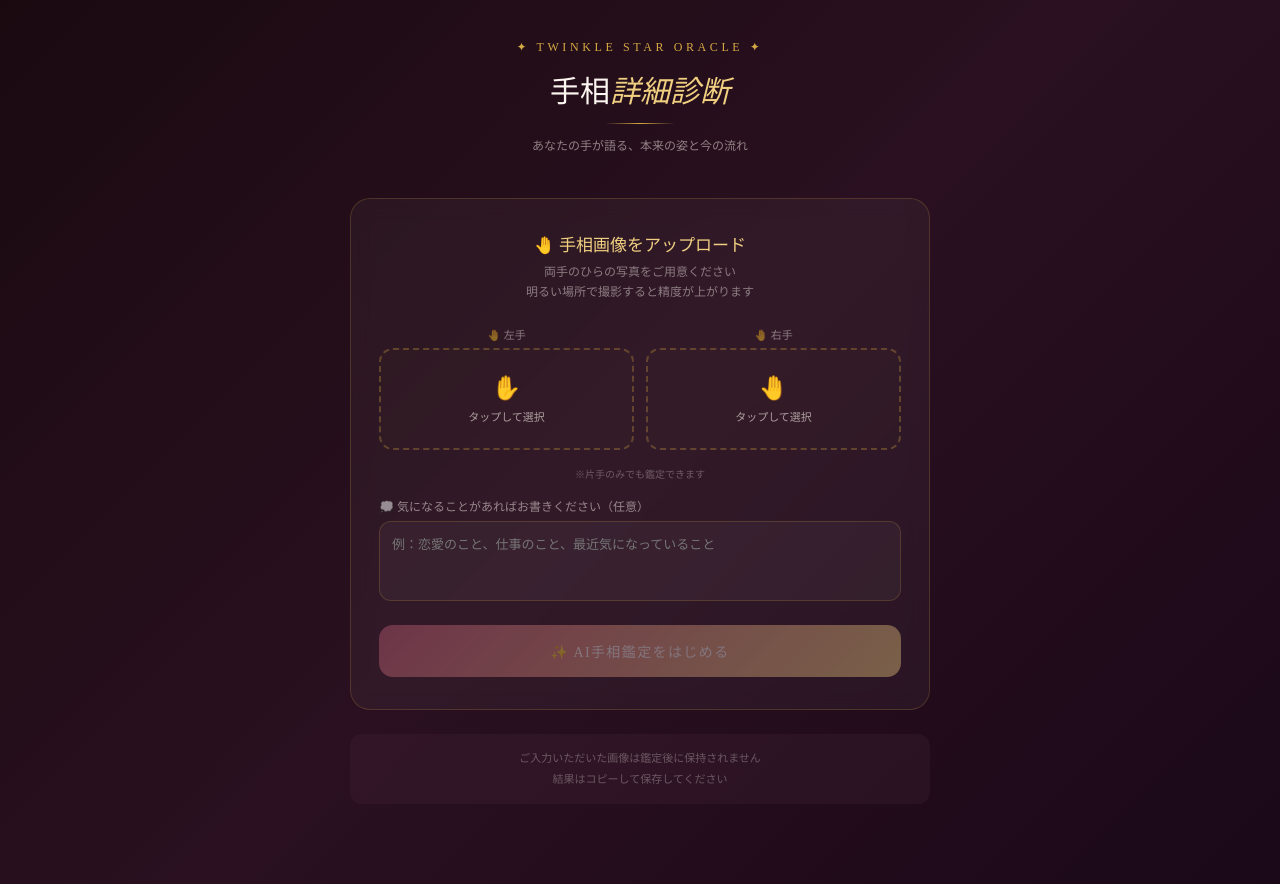
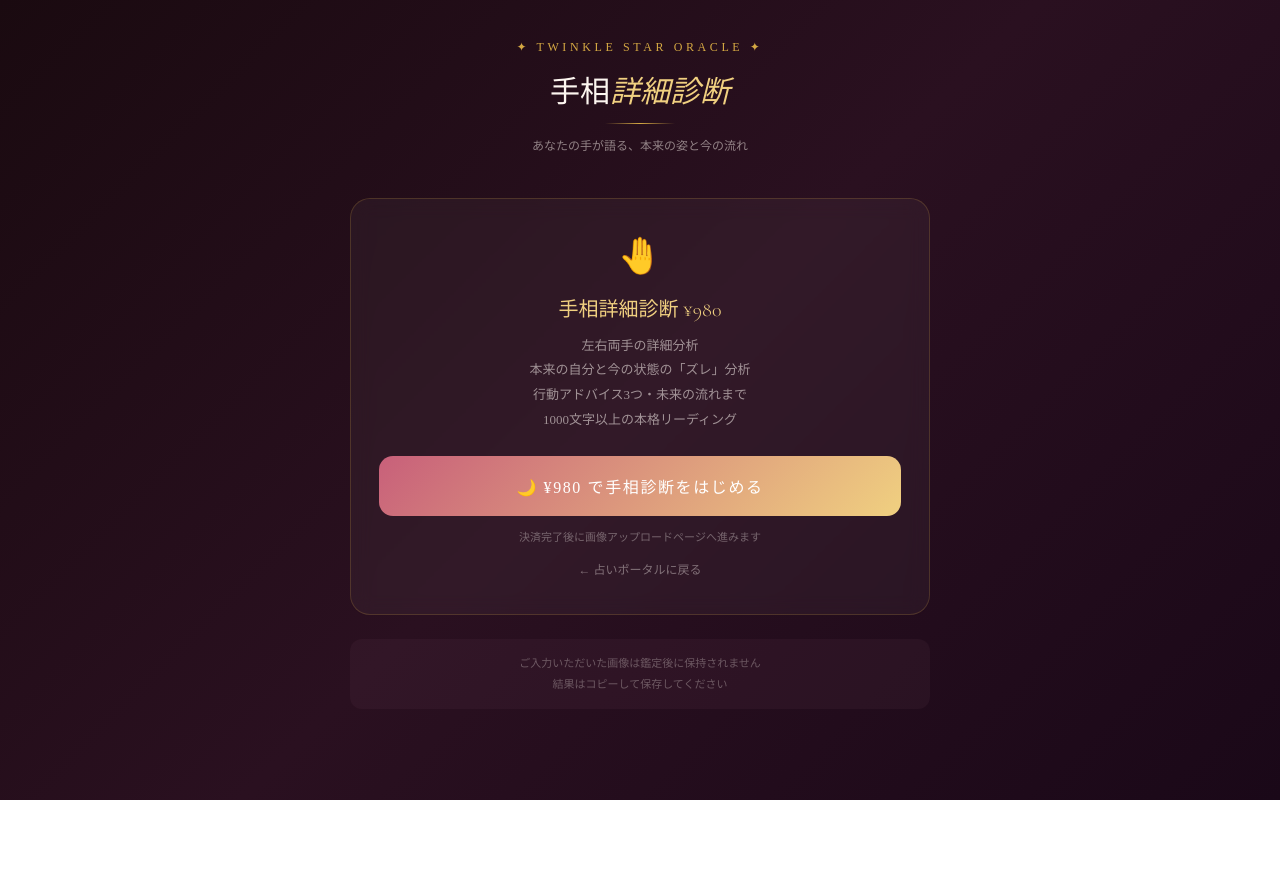
Before and after one commit to sincere1229/sincere1229-twinklelab-next, a Next.js app: page /star/tesou in a window 1280 px wide. After the commit the page ends 800 px from the top, so only its background shows below. Built offline with nearby package versions, Linux system fonts and the light colour scheme.

Commit message:
Update page.tsx

```diff
--- a/app/star/tesou/page.tsx
+++ b/app/star/tesou/page.tsx
@@ -1,28 +1,34 @@
 'use client'
-import { useState, useRef } from 'react'
+import { useState, useEffect } from 'react'
+
+const STRIPE_LINK = 'https://buy.stripe.com/00w14g2j46C66oBcFl33W04'
 
 export default function TesouPage() {
-  const [imageL, setImageL] = useState<string | null>(null)
-  const [imageR, setImageR] = useState<string | null>(null)
+  const [step, setStep] = useState('top')
+  const [imageL, setImageL] = useState(null)
+  const [imageR, setImageR] = useState(null)
   const [mimeTypeL, setMimeTypeL] = useState('image/jpeg')
   const [mimeTypeR, setMimeTypeR] = useState('image/jpeg')
   const [memo, setMemo] = useState('')
-  const [loading, setLoading] = useState(false)
   const [result, setResult] = useState('')
   const [error, setError] = useState('')
   const [copied, setCopied] = useState(false)
-  const [paymentSuccess] = useState(
-    typeof window !== 'undefined' && new URLSearchParams(window.location.search).get('payment') === 'success'
-  )
 
-  const handleImage = (side: 'L' | 'R', file: File) => {
+  useEffect(() => {
+    if (typeof window === 'undefined') return
+    const params = new URLSearchParams(window.location.search)
+    if (params.get('payment') === 'success') setStep('form')
+  }, [])
+
+  const hasImage = imageL || imageR
+
+  const handleFile = (side, file) => {
     if (!file.type.startsWith('image/')) { setError('画像ファイルを選択してください'); return }
-    if (file.size > 10 * 1024 * 1024) { setError('10MB以下の画像を選択してください'); return }
+    if (file.size > 10*1024*1024) { setError('10MB以下の画像を選択してください'); return }
     const reader = new FileReader()
     reader.onload = e => {
-      const dataUrl = e.target?.result as string
-      const base64 = dataUrl.split(',')[1]
-      if (side === 'L') { setImageL(base64); setMimeTypeL(file.type) }
+      const base64 = e.target.result.split(',')[1]
+      if (side==='L') { setImageL(base64); setMimeTypeL(file.type) }
       else { setImageR(base64); setMimeTypeR(file.type) }
       setError('')
     }
@@ -30,8 +36,8 @@ export default function TesouPage() {
   }
 
   const analyze = async () => {
-    if (!imageL && !imageR) return
-    setLoading(true); setError(''); setResult('')
+    if (!hasImage) return
+    setStep('loading'); setError('')
     try {
       const res = await fetch('/api/uranai/tesou', {
         method: 'POST',
@@ -41,138 +47,124 @@ export default function TesouPage() {
       const data = await res.json()
       if (!res.ok) throw new Error(data.error || '鑑定に失敗しました')
       setResult(data.result)
-    } catch (err: any) {
+      setStep('result')
+    } catch (err) {
       setError(err.message || '鑑定中にエラーが発生しました')
-    } finally {
-      setLoading(false)
+      setStep('form')
     }
   }
 
-  const copy = async () => {
-    await navigator.clipboard.writeText(result)
-    setCopied(true)
-    setTimeout(() => setCopied(false), 3000)
+  const copy = async () => { await navigator.clipboard.writeText(result); setCopied(true); setTimeout(()=>setCopied(false),3000) }
+  const reset = () => {
+    setStep('top'); setImageL(null); setImageR(null); setMemo(''); setResult(''); setError('')
+    if (typeof window !== 'undefined') window.history.replaceState({}, '', window.location.pathname)
   }
 
-  const reset = () => {
-    setImageL(null); setImageR(null); setMemo(''); setResult(''); setError('')
-  }
+  const inputStyle = { width:'100%', background:'rgba(253,246,240,0.04)', border:'1px solid rgba(212,168,67,0.2)', borderRadius:10, padding:'11px 13px', color:'#fdf6f0', fontFamily:"'Noto Serif JP',serif", fontSize:13, outline:'none', boxSizing:'border-box' }
 
   return (
-    <div style={{ minHeight: '100vh', background: 'linear-gradient(135deg,#1a0a10,#2a1020,#1a0818)', padding: '40px 20px 80px', fontFamily: "'Noto Serif JP',serif", color: '#fdf6f0' }}>
-      <div style={{ maxWidth: 580, margin: '0 auto' }}>
-
-        {/* Header */}
-        <div style={{ textAlign: 'center', marginBottom: 40 }}>
-          <div style={{ fontSize: 12, letterSpacing: '0.3em', color: '#d4a843', textTransform: 'uppercase', marginBottom: 12 }}>✦ Twinkle Star Oracle ✦</div>
-          <h1 style={{ fontFamily: "'Cormorant Garamond',serif", fontSize: 30, fontWeight: 300, marginBottom: 8 }}>
-            手相<span style={{ color: '#f0d080', fontStyle: 'italic' }}>詳細診断</span>
-          </h1>
-          <div style={{ width: 70, height: 1, background: 'linear-gradient(90deg,transparent,#d4a843,transparent)', margin: '12px auto' }} />
-          <p style={{ fontSize: 12, color: 'rgba(253,246,240,0.5)', lineHeight: 1.8 }}>あなたの手が語る、本来の姿と今の流れ</p>
+    <div style={{ minHeight:'100vh', background:'linear-gradient(135deg,#1a0a10,#2a1020,#1a0818)', padding:'40px 20px 80px', fontFamily:"'Noto Serif JP',serif", color:'#fdf6f0' }}>
+      <div style={{ maxWidth:580, margin:'0 auto' }}>
+        <div style={{ textAlign:'center', marginBottom:40 }}>
+          <div style={{ fontSize:12, letterSpacing:'0.3em', color:'#d4a843', textTransform:'uppercase', marginBottom:12 }}>✦ Twinkle Star Oracle ✦</div>
+          <h1 style={{ fontFamily:"'Cormorant Garamond',serif", fontSize:30, fontWeight:300, marginBottom:6 }}>手相<span style={{ color:'#f0d080', fontStyle:'italic' }}>詳細診断</span></h1>
+          <div style={{ width:70, height:1, background:'linear-gradient(90deg,transparent,#d4a843,transparent)', margin:'12px auto' }} />
+          <p style={{ fontSize:12, color:'rgba(253,246,240,0.5)', lineHeight:1.8 }}>あなたの手が語る、本来の姿と今の流れ</p>
         </div>
 
-        {/* Payment banner */}
-        {paymentSuccess && (
-          <div style={{ background: 'rgba(212,168,67,0.1)', border: '1px solid rgba(212,168,67,0.3)', borderRadius: 12, padding: '14px 18px', textAlign: 'center', fontSize: 13, color: '#f0d080', marginBottom: 24 }}>
-            ✨ お支払いが完了しました。手相画像をアップロードして鑑定をお受けください。
+        {step === 'top' && (
+          <div style={{ background:'rgba(253,246,240,0.04)', border:'1px solid rgba(212,168,67,0.2)', borderRadius:20, padding:'36px 28px', textAlign:'center', backdropFilter:'blur(10px)' }}>
+            <div style={{ fontSize:36, marginBottom:16 }}>🤚</div>
+            <div style={{ fontFamily:"'Cormorant Garamond',serif", fontSize:20, color:'#f0d080', marginBottom:12 }}>手相詳細診断 ¥980</div>
+            <div style={{ fontSize:13, color:'rgba(253,246,240,0.55)', lineHeight:1.9, marginBottom:24 }}>
+              左右両手の詳細分析<br />本来の自分と今の状態の「ズレ」分析<br />行動アドバイス3つ・未来の流れまで<br />1000文字以上の本格リーディング
+            </div>
+            <button onClick={()=>window.location.href=STRIPE_LINK}
+              style={{ width:'100%', padding:18, border:'none', borderRadius:14, background:'linear-gradient(135deg,#c8607a,#f0d080)', color:'white', fontFamily:"'Noto Serif JP',serif", fontSize:16, letterSpacing:'0.1em', cursor:'pointer', marginBottom:12 }}>
+              🌙 ¥980 で手相診断をはじめる
+            </button>
+            <p style={{ fontSize:11, color:'rgba(253,246,240,0.35)' }}>決済完了後に画像アップロードページへ進みます</p>
+            <a href="/star" style={{ display:'block', marginTop:16, fontSize:12, color:'rgba(253,246,240,0.4)', textDecoration:'none' }}>← 占いポータルに戻る</a>
           </div>
         )}
 
-        {/* Card */}
-        <div style={{ background: 'rgba(253,246,240,0.04)', border: '1px solid rgba(212,168,67,0.2)', borderRadius: 20, padding: '32px 28px', backdropFilter: 'blur(10px)' }}>
-
-          {!result && !loading && (
-            <>
-              <div style={{ textAlign: 'center', marginBottom: 24 }}>
-                <div style={{ fontFamily: "'Cormorant Garamond',serif", fontSize: 17, color: '#f0d080', marginBottom: 6 }}>🤚 手相画像をアップロード</div>
-                <p style={{ fontSize: 12, color: 'rgba(253,246,240,0.45)', lineHeight: 1.7 }}>両手のひらの写真をご用意ください<br />明るい場所で撮影すると精度が上がります</p>
+        {step === 'form' && (
+          <div style={{ background:'rgba(253,246,240,0.04)', border:'1px solid rgba(212,168,67,0.2)', borderRadius:20, padding:'32px 28px', backdropFilter:'blur(10px)' }}>
+            <div style={{ background:'rgba(212,168,67,0.08)', border:'1px solid rgba(212,168,67,0.25)', borderRadius:12, padding:'14px 18px', textAlign:'center', fontSize:13, color:'#f0d080', marginBottom:24 }}>
+              ✅ お支払いが完了しました！<br />
+              <span style={{ fontSize:11, color:'rgba(253,246,240,0.5)' }}>手相画像をアップロードして鑑定をお受けください</span>
             </div>
-
-              {/* Upload grid */}
-              <div style={{ display: 'grid', gridTemplateColumns: '1fr 1fr', gap: 12, marginBottom: 16 }}>
-                {(['L', 'R'] as const).map(side => (
+            <div style={{ textAlign:'center', marginBottom:20 }}>
+              <div style={{ fontFamily:"'Cormorant Garamond',serif", fontSize:16, color:'#f0d080' }}>🤚 手相画像をアップロード</div>
+              <p style={{ fontSize:12, color:'rgba(253,246,240,0.45)', marginTop:6 }}>明るい場所で撮影すると精度が上がります</p>
+            </div>
+            <div style={{ display:'grid', gridTemplateColumns:'1fr 1fr', gap:12, marginBottom:16 }}>
+              {['L','R'].map(side=>(
                 <div key={side}>
-                    <div style={{ fontSize: 11, color: 'rgba(253,246,240,0.45)', textAlign: 'center', marginBottom: 6 }}>
-                      {side === 'L' ? '🤚 左手' : '🤚 右手'}
-                    </div>
-                    {(side === 'L' ? imageL : imageR) ? (
-                      <div style={{ position: 'relative' }}>
-                        <img src={`data:${side === 'L' ? mimeTypeL : mimeTypeR};base64,${side === 'L' ? imageL : imageR}`}
-                          style={{ width: '100%', borderRadius: 10, border: '1px solid rgba(212,168,67,0.3)', maxHeight: 160, objectFit: 'cover' }} alt="" />
-                        <button onClick={() => side === 'L' ? setImageL(null) : setImageR(null)}
-                          style={{ position: 'absolute', top: 6, right: 6, background: 'rgba(200,96,122,0.8)', border: 'none', color: 'white', width: 24, height: 24, borderRadius: '50%', cursor: 'pointer', fontSize: 12 }}>✕</button>
+                  <div style={{ fontSize:11, color:'rgba(253,246,240,0.45)', textAlign:'center', marginBottom:6 }}>{side==='L'?'🤚 左手':'🤚 右手'}</div>
+                  {(side==='L'?imageL:imageR) ? (
+                    <div style={{ position:'relative' }}>
+                      <img src={`data:${side==='L'?mimeTypeL:mimeTypeR};base64,${side==='L'?imageL:imageR}`} style={{ width:'100%', borderRadius:10, border:'1px solid rgba(212,168,67,0.3)', maxHeight:160, objectFit:'cover' }} alt="" />
+                      <button onClick={()=>side==='L'?setImageL(null):setImageR(null)} style={{ position:'absolute', top:6, right:6, background:'rgba(200,96,122,0.8)', border:'none', color:'white', width:24, height:24, borderRadius:'50%', cursor:'pointer', fontSize:12 }}>✕</button>
                     </div>
                   ) : (
-                      <label style={{ border: '2px dashed rgba(212,168,67,0.3)', borderRadius: 14, padding: '24px 10px', textAlign: 'center', cursor: 'pointer', display: 'block', background: 'rgba(212,168,67,0.02)', transition: 'all 0.3s' }}>
-                        <input type="file" accept="image/*" style={{ display: 'none' }}
-                          onChange={e => e.target.files?.[0] && handleImage(side, e.target.files[0])} />
-                        <div style={{ fontSize: 24, marginBottom: 6 }}>{side === 'L' ? '✋' : '🤚'}</div>
-                        <div style={{ fontSize: 11, color: 'rgba(253,246,240,0.6)' }}>タップして選択</div>
+                    <label style={{ border:'2px dashed rgba(212,168,67,0.3)', borderRadius:14, padding:'24px 10px', textAlign:'center', cursor:'pointer', display:'block', background:'rgba(212,168,67,0.02)' }}>
+                      <input type="file" accept="image/*" style={{ display:'none' }} onChange={e=>e.target.files?.[0]&&handleFile(side,e.target.files[0])} />
+                      <div style={{ fontSize:24, marginBottom:6 }}>{side==='L'?'✋':'🤚'}</div>
+                      <div style={{ fontSize:11, color:'rgba(253,246,240,0.6)' }}>タップして選択</div>
                     </label>
                   )}
                 </div>
               ))}
             </div>
-              <div style={{ fontSize: 10, color: 'rgba(253,246,240,0.3)', textAlign: 'center', marginBottom: 16 }}>※片手のみでも鑑定できます</div>
-
-              {/* Memo */}
-              <div style={{ marginBottom: 20 }}>
-                <div style={{ fontSize: 12, color: 'rgba(253,246,240,0.5)', marginBottom: 6 }}>💭 気になることがあればお書きください（任意）</div>
-                <textarea value={memo} onChange={e => setMemo(e.target.value)}
-                  placeholder="例：恋愛のこと、仕事のこと、最近気になっていること"
-                  style={{ width: '100%', background: 'rgba(253,246,240,0.04)', border: '1px solid rgba(212,168,67,0.2)', borderRadius: 12, padding: 12, color: '#fdf6f0', fontFamily: "'Noto Serif JP',serif", fontSize: 13, lineHeight: 1.7, resize: 'none', height: 80, outline: 'none', boxSizing: 'border-box' }} />
+            <div style={{ fontSize:10, color:'rgba(253,246,240,0.3)', textAlign:'center', marginBottom:16 }}>※片手のみでも鑑定できます</div>
+            <div style={{ marginBottom:16 }}>
+              <div style={{ fontSize:12, color:'rgba(253,246,240,0.5)', marginBottom:6 }}>💭 気になることがあればお書きください（任意）</div>
+              <textarea value={memo} onChange={e=>setMemo(e.target.value)} placeholder="例：恋愛のこと、仕事のこと、最近気になっていること"
+                style={{...inputStyle, resize:'none', height:80, lineHeight:1.7}} />
             </div>
-
-              {error && (
-                <div style={{ background: 'rgba(200,96,122,0.1)', border: '1px solid rgba(200,96,122,0.3)', borderRadius: 10, padding: '12px 16px', fontSize: 12, color: '#f0a8c0', textAlign: 'center', marginBottom: 12 }}>{error}</div>
-              )}
-
-              <button onClick={analyze} disabled={!imageL && !imageR}
-                style={{ width: '100%', padding: 16, border: 'none', borderRadius: 14, background: 'linear-gradient(135deg,#c8607a,#f0d080)', color: 'white', fontFamily: "'Noto Serif JP',serif", fontSize: 14, letterSpacing: '0.1em', cursor: (!imageL && !imageR) ? 'not-allowed' : 'pointer', opacity: (!imageL && !imageR) ? 0.4 : 1, transition: 'all 0.3s' }}>
+            {error && <div style={{ background:'rgba(200,96,122,0.1)', border:'1px solid rgba(200,96,122,0.3)', borderRadius:10, padding:'12px 16px', fontSize:12, color:'#f0a8c0', textAlign:'center', marginBottom:12 }}>{error}</div>}
+            <button onClick={analyze} disabled={!hasImage}
+              style={{ width:'100%', padding:16, border:'none', borderRadius:14, background:'linear-gradient(135deg,#c8607a,#f0d080)', color:'white', fontFamily:"'Noto Serif JP',serif", fontSize:14, letterSpacing:'0.1em', cursor:hasImage?'pointer':'not-allowed', opacity:hasImage?1:0.4 }}>
               ✨ AI手相鑑定をはじめる
             </button>
-            </>
-          )}
-
-          {loading && (
-            <div style={{ textAlign: 'center', padding: '48px 0' }}>
-              <div style={{ fontSize: 52, marginBottom: 20, animation: 'float 2s ease-in-out infinite' }}>🔮</div>
-              <div style={{ fontFamily: "'Cormorant Garamond',serif", fontSize: 20, color: '#f0d080', marginBottom: 8 }}>手相を読み解いています…</div>
-              <div style={{ fontSize: 12, color: 'rgba(253,246,240,0.4)', lineHeight: 2 }}>あなたの手が語る言葉に<br />静かに耳を傾けています</div>
           </div>
         )}
 
-          {result && (
-            <>
-              <div style={{ textAlign: 'center', marginBottom: 20 }}>
-                <div style={{ fontSize: 36, marginBottom: 10 }}>✨</div>
-                <div style={{ fontFamily: "'Cormorant Garamond',serif", fontSize: 20, color: '#f0d080' }}>鑑定結果</div>
+        {step === 'loading' && (
+          <div style={{ background:'rgba(253,246,240,0.04)', border:'1px solid rgba(212,168,67,0.2)', borderRadius:20, padding:'48px 28px', textAlign:'center' }}>
+            <div style={{ fontSize:50, marginBottom:18 }}>🔮</div>
+            <div style={{ fontFamily:"'Cormorant Garamond',serif", fontSize:20, color:'#f0d080', marginBottom:8 }}>手相を読み解いています…</div>
+            <div style={{ fontSize:12, color:'rgba(253,246,240,0.4)', lineHeight:2 }}>あなたの手が語る言葉に<br />静かに耳を傾けています</div>
           </div>
-              <div style={{ width: 70, height: 1, background: 'linear-gradient(90deg,transparent,#d4a843,transparent)', margin: '0 auto 20px' }} />
-              <div style={{ background: 'rgba(253,246,240,0.04)', border: '1px solid rgba(212,168,67,0.15)', borderRadius: 14, padding: 22, fontSize: 13, lineHeight: 2, color: 'rgba(253,246,240,0.85)', whiteSpace: 'pre-wrap', wordBreak: 'break-word', marginBottom: 16 }}>
-                {result}
+        )}
+
+        {step === 'result' && (
+          <div style={{ background:'rgba(253,246,240,0.04)', border:'1px solid rgba(212,168,67,0.2)', borderRadius:20, padding:'32px 28px' }}>
+            <div style={{ textAlign:'center', marginBottom:20 }}>
+              <div style={{ fontSize:36, marginBottom:10 }}>✨</div>
+              <div style={{ fontFamily:"'Cormorant Garamond',serif", fontSize:20, color:'#f0d080' }}>鑑定結果</div>
+              <div style={{ fontSize:11, color:'rgba(253,246,240,0.4)', marginTop:4 }}>Twinkle Star Oracle より</div>
             </div>
-              <button onClick={copy} style={{ width: '100%', padding: 13, border: `1px solid ${copied ? 'rgba(240,168,192,0.5)' : 'rgba(212,168,67,0.4)'}`, borderRadius: 12, background: 'transparent', color: copied ? '#f0a8c0' : '#f0d080', fontFamily: "'Noto Serif JP',serif", fontSize: 13, cursor: 'pointer', marginBottom: 10, transition: 'all 0.3s' }}>
-                {copied ? '✅ コピーしました！' : '📋 テキストをコピー'}
+            <div style={{ width:70, height:1, background:'linear-gradient(90deg,transparent,#d4a843,transparent)', margin:'0 auto 16px' }} />
+            <div style={{ background:'rgba(253,246,240,0.04)', border:'1px solid rgba(212,168,67,0.15)', borderRadius:14, padding:22, fontSize:13, lineHeight:2, color:'rgba(253,246,240,0.85)', whiteSpace:'pre-wrap', wordBreak:'break-word', marginBottom:16 }}>{result}</div>
+            <button onClick={copy} style={{ width:'100%', padding:13, border:`1px solid ${copied?'rgba(240,168,192,0.5)':'rgba(212,168,67,0.4)'}`, borderRadius:12, background:'transparent', color:copied?'#f0a8c0':'#f0d080', fontFamily:"'Noto Serif JP',serif", fontSize:13, cursor:'pointer', marginBottom:10 }}>
+              {copied?'✅ コピーしました！':'📋 テキストをコピー'}
             </button>
-              <button onClick={reset} style={{ width: '100%', padding: 11, border: 'none', borderRadius: 10, background: 'rgba(253,246,240,0.04)', color: 'rgba(253,246,240,0.4)', fontFamily: "'Noto Serif JP',serif", fontSize: 12, cursor: 'pointer' }}>
-                別の手相で再鑑定する
-              </button>
-            </>
+            <div style={{ display:'flex', gap:8, justifyContent:'center', marginBottom:12 }}>
+              <a href={`https://twitter.com/intent/tweet?text=${encodeURIComponent('AI手相診断を受けました✨ #TwinkleStarOracle\nhttps://twinkle-lab.jp/star/tesou')}`} target="_blank" rel="noopener noreferrer"
+                style={{ padding:'10px 20px', borderRadius:10, border:'1px solid rgba(212,168,67,0.3)', background:'transparent', color:'rgba(253,246,240,0.5)', fontSize:12, textDecoration:'none' }}>𝕏 シェア</a>
+              <a href="/star" style={{ padding:'10px 20px', borderRadius:10, border:'1px solid rgba(212,168,67,0.3)', background:'transparent', color:'rgba(253,246,240,0.5)', fontSize:12, textDecoration:'none' }}>🌟 占いポータルへ</a>
+            </div>
+            <button onClick={reset} style={{ width:'100%', padding:11, border:'none', borderRadius:10, background:'rgba(253,246,240,0.04)', color:'rgba(253,246,240,0.35)', fontFamily:"'Noto Serif JP',serif", fontSize:11, cursor:'pointer' }}>最初からやり直す</button>
+          </div>
         )}
-        </div>
 
-        <div style={{ marginTop: 24, padding: 14, background: 'rgba(240,168,192,0.04)', borderRadius: 12, fontSize: 11, color: 'rgba(253,246,240,0.3)', lineHeight: 1.9, textAlign: 'center' }}>
-          ご入力いただいた画像は鑑定後に保持されません<br />
-          結果はコピーして保存してください
+        <div style={{ marginTop:24, padding:14, background:'rgba(240,168,192,0.04)', borderRadius:12, fontSize:11, color:'rgba(253,246,240,0.3)', lineHeight:1.9, textAlign:'center' }}>
+          ご入力いただいた画像は鑑定後に保持されません<br />結果はコピーして保存してください
         </div>
       </div>
-
-      <style>{`
-        @import url('https://fonts.googleapis.com/css2?family=Cormorant+Garamond:ital,wght@0,300;1,300&family=Noto+Serif+JP:wght@300;400&display=swap');
-        @keyframes float { 0%,100%{transform:translateY(0)} 50%{transform:translateY(-10px)} }
-      `}</style>
+      <style>{"@import url('https://fonts.googleapis.com/css2?family=Cormorant+Garamond:ital,wght@0,300;1,300&family=Noto+Serif+JP:wght@300;400&display=swap');"}</style>
     </div>
   )
 }
```
Lines whose indentation alone changed are shown as unchanged.
